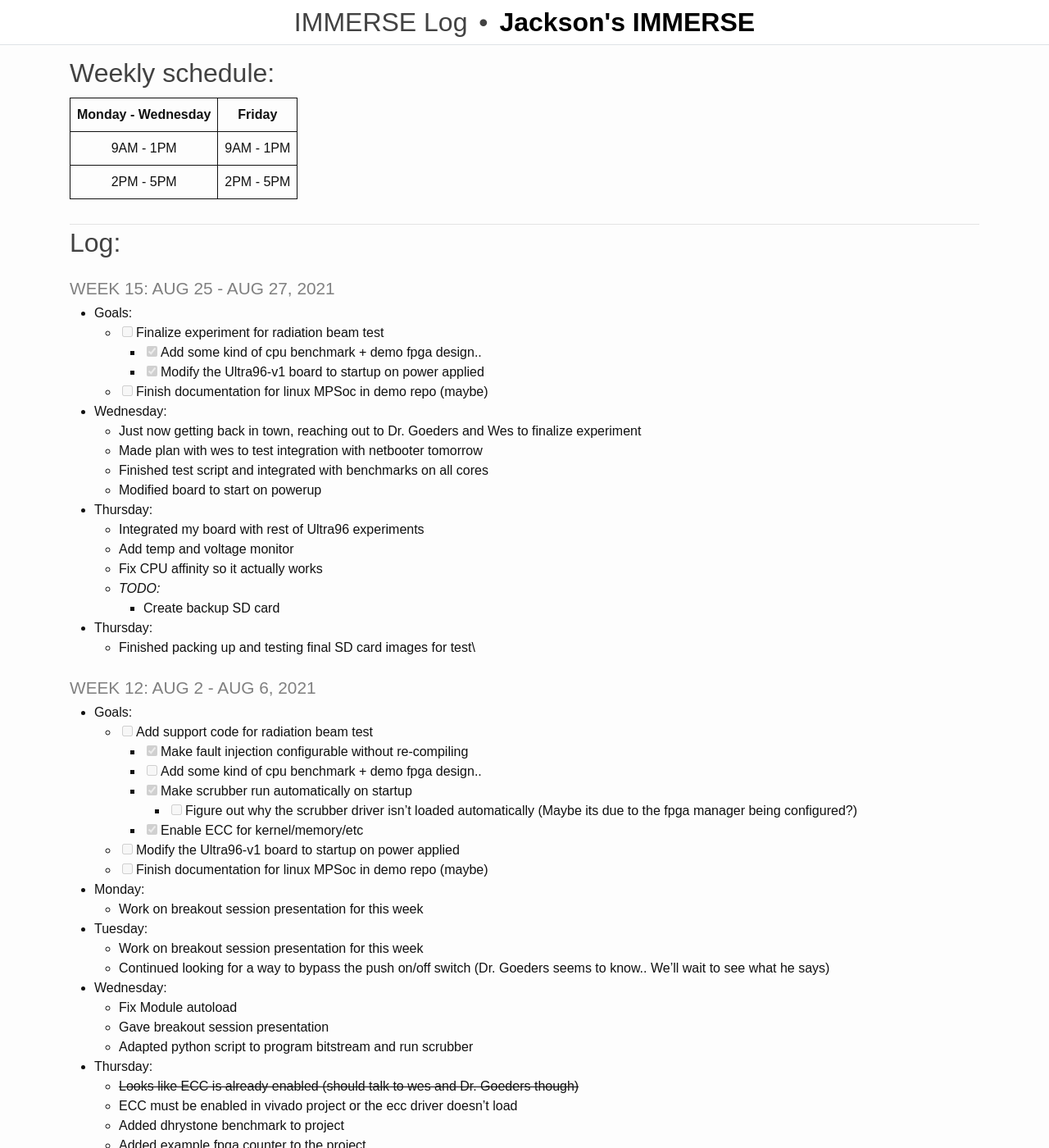
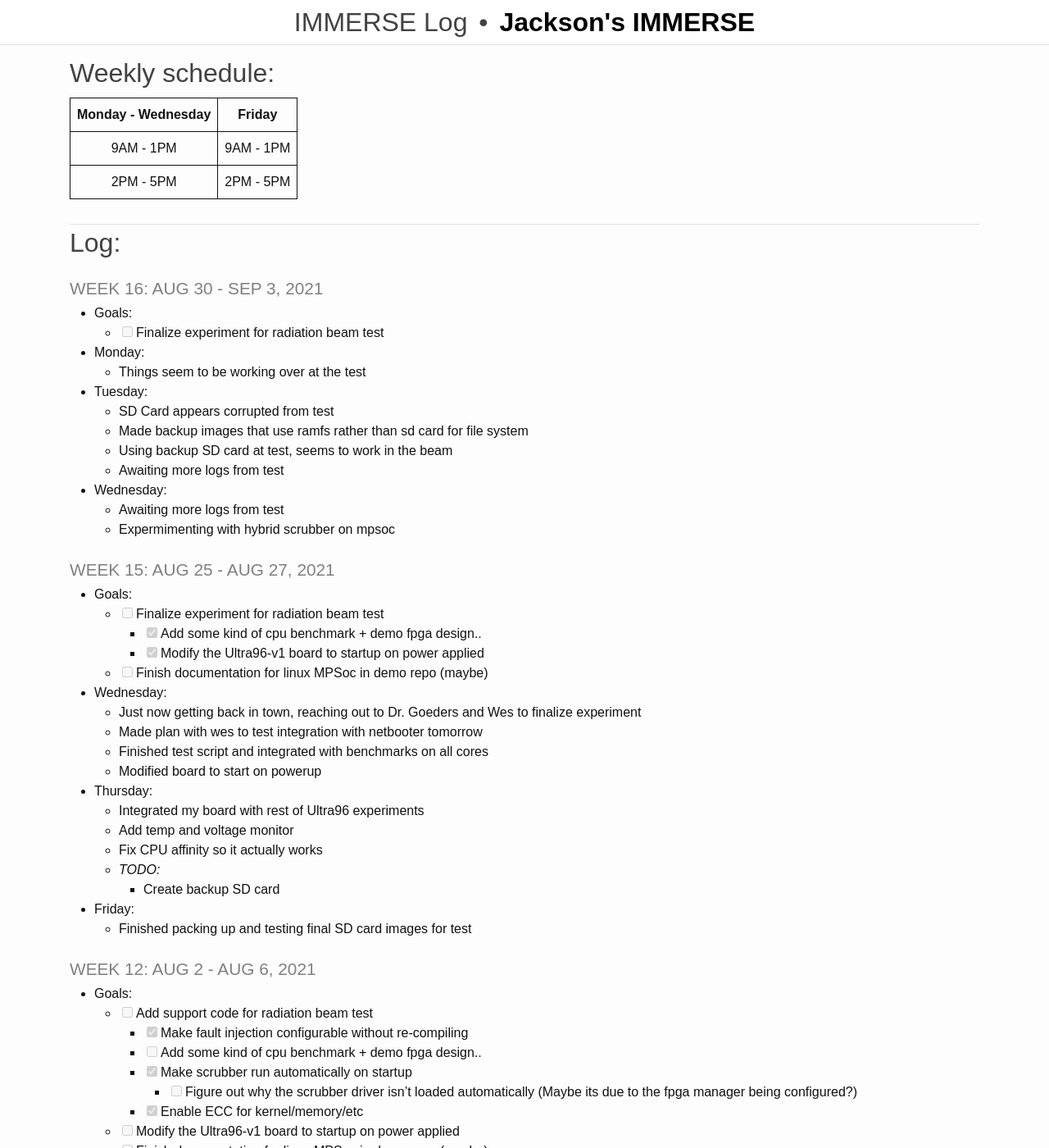
Before and after one commit to rjsmith1999/IMMERSE, a Jekyll site: the page built from _pages/log.md, in a window 1280 px wide and 1400 px high. Shown: the whole window at 82% size. Built offline with Jekyll 4.4.1, drawn with Linux system fonts in a browser that asks for light colours.

Commit message:
Update Log

```diff
--- a/_pages/log.md
+++ b/_pages/log.md
@@ -13,6 +13,23 @@ title: IMMERSE Log
 
 -------------------
 ## Log:
+
+### Week 16: Aug 30 - Sep 3, 2021
+* **Goals**:
+  - [ ] Finalize experiment for radiation beam test
+
+* **Monday**:
+  - Things seem to be working over at the test
+
+* **Tuesday**:
+  - SD Card appears corrupted from test
+  - Made backup images that use ramfs rather than sd card for file system
+  - Using backup SD card at test, seems to work in the beam
+  - Awaiting more logs from test
+
+* **Wednesday**:
+  - Awaiting more logs from test
+  - Expermimenting with hybrid scrubber on mpsoc
 
 ### Week 15: Aug 25 - Aug 27, 2021
 * **Goals**:
@@ -34,8 +51,8 @@ title: IMMERSE Log
   - _TODO:_
     - Create backup SD card
 
-* **Thursday**:
-  - Finished packing up and testing final SD card images for test\
+* **Friday**:
+  - Finished packing up and testing final SD card images for test
 
 
 ### Week 12: Aug 2 - Aug 6, 2021
```
